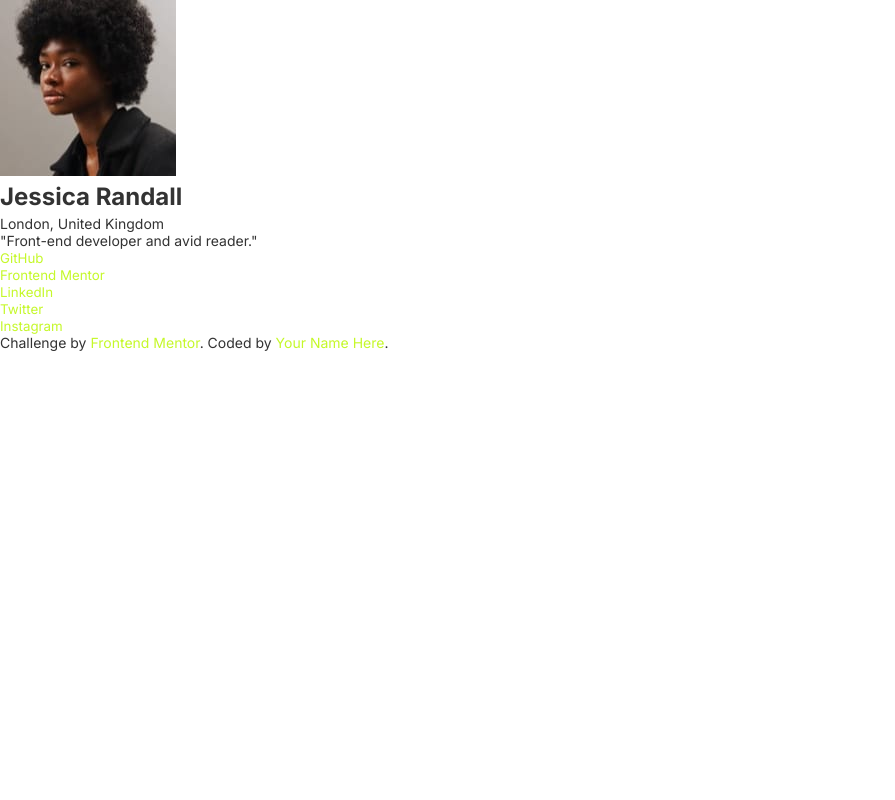
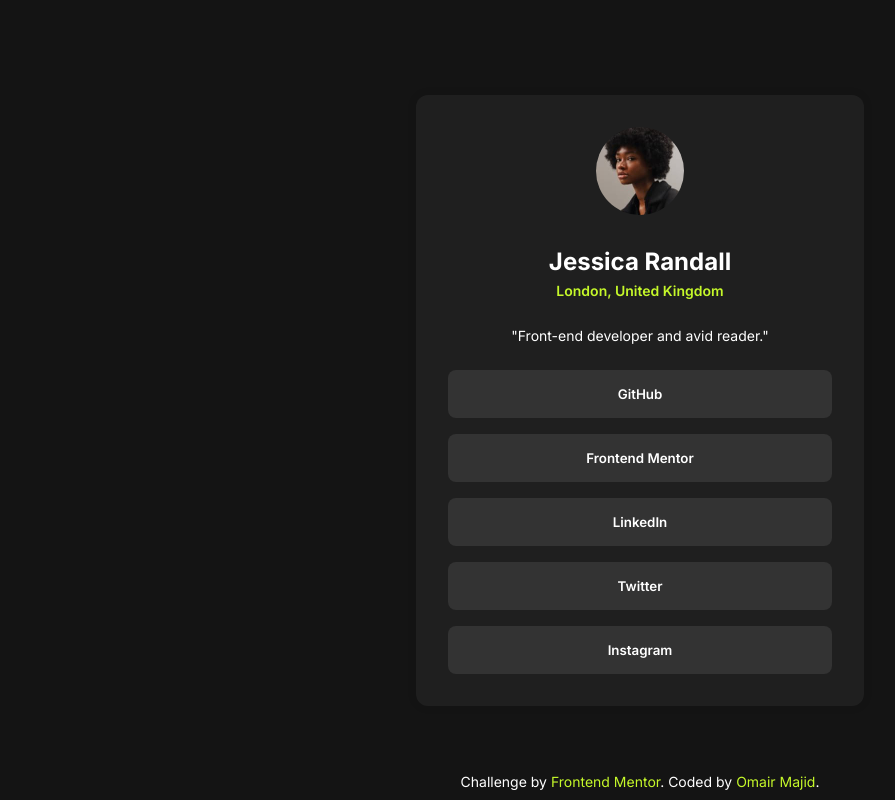
Before and after one commit to BigO-Dev/social-links-profile, a plain HTML site: page index.html in a window 1280 px wide. Shown: the whole page, without its empty margins (0-895 px from the left). Drawn offline with Linux system fonts and the light colour scheme.

Commit message:
Update profile layout, add social links, and improve styling

```diff
--- a/index.html
+++ b/index.html
@@ -33,45 +33,43 @@
           />
         </div>
         <div class="profile__info">
-          <h1 class="name">Jessica Randall</h1>
+          <h1>Jessica Randall</h1>
           <p class="location">London, United Kingdom</p>
           <p class="bio">"Front-end developer and avid reader."</p>
         </div>
-        <div class="profile__buttons">
+        <div class="profile__links">
           <ul>
             <ul>
               <li>
-                <button class="profile__btn"><a href="#">GitHub</a></button>
+                <button class="profile__link"><a href="#">GitHub</a></button>
               </li>
               <li>
-                <button class="profile__btn">
+                <button class="profile__link">
                   <a href="#">Frontend Mentor</a>
                 </button>
               </li>
               <li>
-                <button class="profile__btn"><a href="#">LinkedIn</a></button>
+                <button class="profile__link"><a href="#">LinkedIn</a></button>
               </li>
               <li>
-                <button class="profile__btn"><a href="#">Twitter</a></button>
+                <button class="profile__link"><a href="#">Twitter</a></button>
               </li>
               <li>
-                <button class="profile__btn"><a href="#">Instagram</a></button>
+                <button class="profile__link"><a href="#">Instagram</a></button>
               </li>
             </ul>
           </ul>
         </div>
-        <footer>
-          <div class="footer__attribution">
-            Challenge by
-            <a
-              href="https://www.frontendmentor.io?ref=challenge"
-              target="_blank"
-              >Frontend Mentor</a
-            >. Coded by <a href="#">Your Name Here</a>.
-          </div>
-        </footer>
       </div>
     </main>
+    <footer>
+      <div class="footer__attribution">
+        Challenge by
+        <a href="https://www.frontendmentor.io?ref=challenge" target="_blank"
+          >Frontend Mentor</a
+        >. Coded by <a href="#">Omair Majid</a>.
+      </div>
+    </footer>
     <!-- Jessica Randall  GitHub Frontend Mentor LinkedIn Twitter Instagram -->
   </body>
 </html>
--- a/style.css
+++ b/style.css
@@ -27,6 +27,7 @@
 body {
   font-family: var(--typography-font-family);
   font-size: var(--typography-body-copy);
+  line-height: 1.5;
   color: var(--neutral-grey);
   background-color: var(--neutral-white);
 }
@@ -38,7 +39,6 @@ h4,
 h5,
 h6 {
   font-size: var(--typography-heading-copy);
-  line-height: 1.5;
 }
 
 a {
@@ -68,6 +68,85 @@ img {
   height: auto;
 }
 
+body {
+  display: flex;
+  justify-content: center;
+  align-items: center;
+  height: 100vh;
+  background-color: var(--neutral-off-black);
+}
+
+.profile__card {
+  display: flex;
+  flex-direction: column;
+  align-items: center;
+  padding: 2rem;
+  border-radius: 12px;
+  background-color: var(--neutral-dark-grey);
+  box-shadow: 0 0 10px rgba(0, 0, 0, 0.1);
+}
+
+.profile__card img {
+  width: 88px;
+  height: 88px;
+  border-radius: 50%;
+  margin-bottom: 1.5rem;
+}
+
+.profile__info {
+  text-align: center;
+}
+
+.profile__info h1 {
+  color: var(--neutral-white);
+}
+
+.profile__info .location {
+  color: var(--primary-green);
+  font-weight: var(--typography-font-weight-medium);
+  margin-bottom: 1.5rem;
+}
+
+.profile__info .bio {
+  color: var(--neutral-white);
+  margin-bottom: 1.5rem;
+}
+
+.profile__links ul {
+  display: flex;
+  flex-direction: column;
+  justify-content: space-between;
+  width: 100%;
+  gap: 1rem;
+}
+
+.profile__link {
+  background-color: var(--neutral-grey);
+  width: 384px;
+  border-radius: 0.5rem;
+}
+
+.profile__link a {
+  display: block;
+  padding: 1rem;
+  text-align: center;
+  color: var(--neutral-white);
+  font-weight: var(--typography-font-weight-medium);
+}
+
+.profile__link a:hover {
+  background-color: var(--primary-green);
+  color: var(--neutral-off-black);
+  font-weight: var(--typography-font-weight-bold);
+  border-radius: 0.5rem;
+}
+
+footer {
+  position: absolute;
+  bottom: 0.5rem;
+  color: var(--neutral-white);
+}
+
 .attribution {
   font-size: 11px;
   text-align: center;
```
